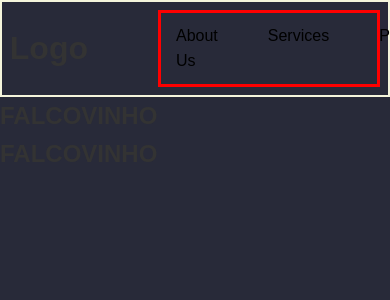
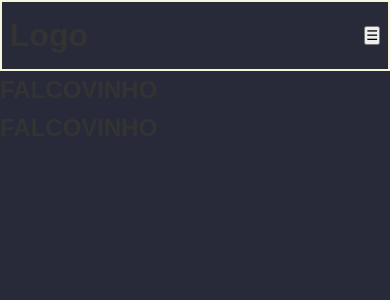
Before and after one commit to HofeDivine/PortfolioSite, a Flask app: page / in a window 390 px wide; the page is wider, and only the part inside the window is pictured. Shown: the top 300 px of that part. Run offline with Flask 3, Linux system fonts and the light colour scheme.

Commit message:
mobile first

```diff
--- a/app/static/css/styles.css
+++ b/app/static/css/styles.css
@@ -20,7 +20,56 @@ body {
     padding: 2%;
     border: 2px solid beige;
 }
+/* Hamburger Menu */
+.hamburger {
+    font-size: 1.5rem;
+    background: none;
+    border: none;
+    color: #fff;
+    cursor: pointer;
+    display: block;
+  }
+  /* Nav Links for Mobile (Hidden by Default) */
+.nav-links {
+    display: none; /* Hidden by default */
+    position: absolute;
+    top: 100%;
+    right: 0;
+    background-color: #333;
+    width: 100%;
+    padding: 1rem;
+  }
 
+
+
+
+
+
+
+
+
+
+
+
+
+
+
+
+
+
+
+
+
+
+
+
+
+
+
+
+
+
+  /*
 .nav-links {
     display: flex;                  /* Use flexbox to arrange links horizontally */
     justify-content: space-between; /* Space links evenly */
--- a/app/templates/home.html
+++ b/app/templates/home.html
@@ -11,6 +11,9 @@
         <div class="logo">
            <h1>Logo</h1>
         </div>
+        <button class="harmburger" aria-label="Toggle Navigation">
+            ☰
+        </button>
         <nav class="nav-links">
 
                 <a href="/aboutUs">About Us</a>
@@ -31,5 +34,11 @@
            <h1>FALCOVINHO</h1>
         </div>
     </section>
+    <script>
+        // Select hamburger button and the nav-linkscontainer
+        const hamburger = document.querySelector('.harmburger');
+        const navlinks = document.querySelector('.nav-links');
+
+    </script>
 </body>
 </html>
```
